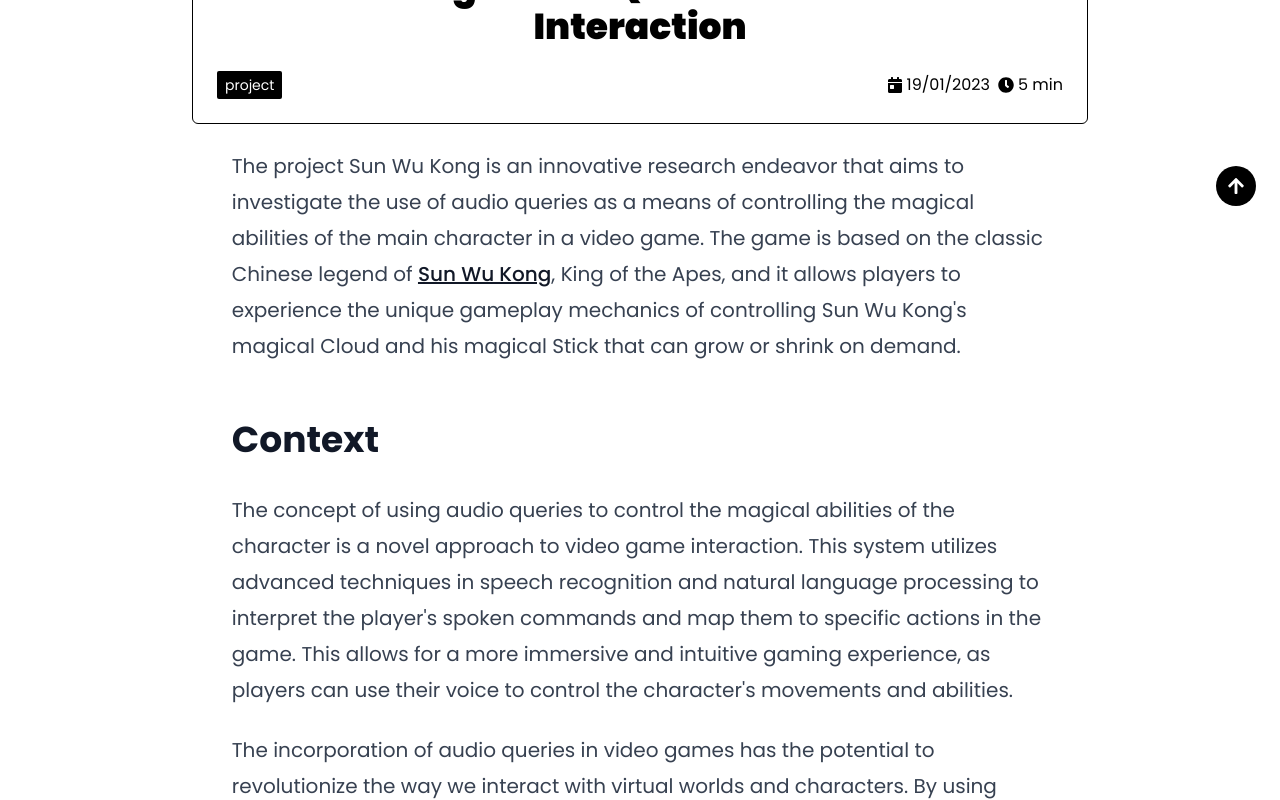
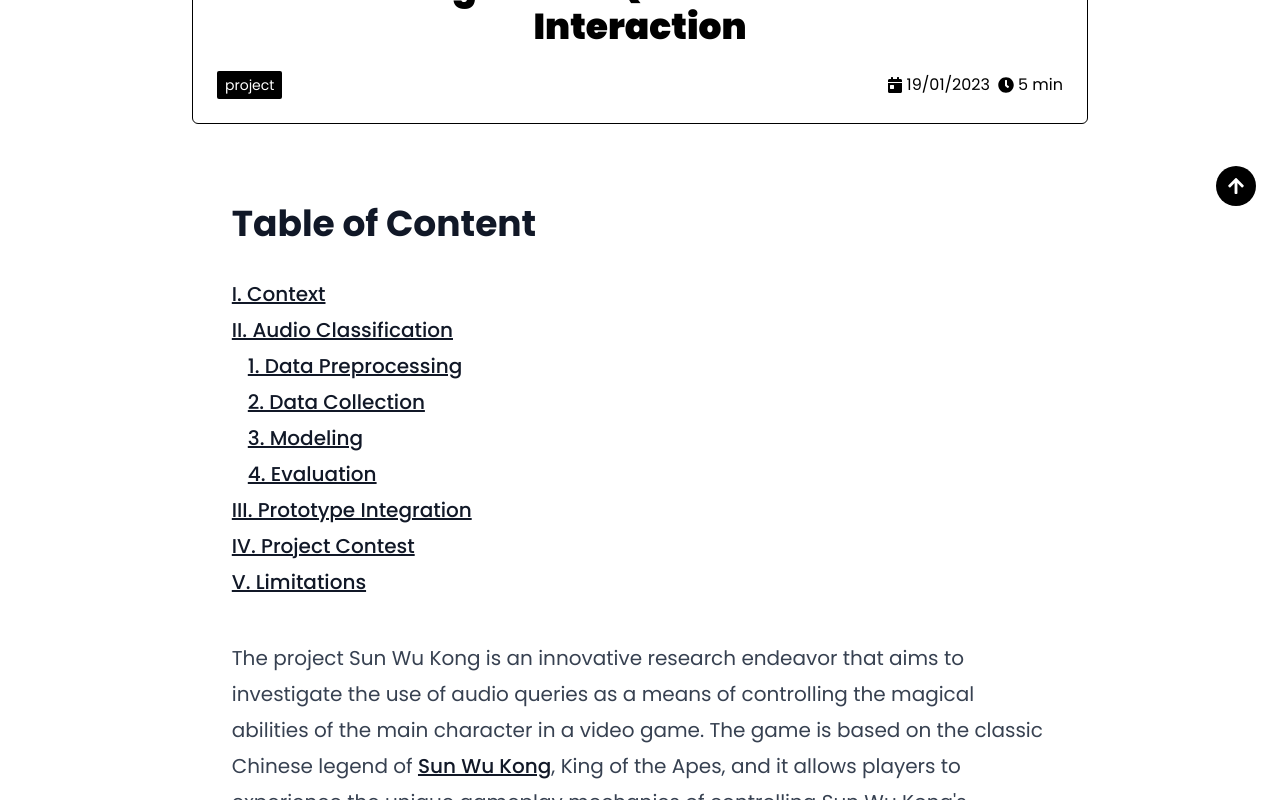
Before and after one commit to yliess86/yliesshati.com, a Next.js app: page /blog/sun-wu-kong in a window 1280 px wide. Shown: the part 570-1370 px from the top of the page. Built offline with nearby package versions, Linux system fonts and the light colour scheme.

Commit message:
[Feature] TOC

```diff
--- a/components/data/PostData.ts
+++ b/components/data/PostData.ts
@@ -1,5 +1,7 @@
 import fs from "fs";
 import matter from "gray-matter";
+
+import { ITOC, getTOC } from "./TocData";
 
 interface IPostMetadata {
   title: string,
@@ -20,6 +22,7 @@ export interface IPostInfos {
 export interface IPost {
   infos: IPostInfos;
   content: string;
+  toc: ITOC;
 };
 
 function getPostMetadata(file: Buffer): IPostMetadata {
@@ -36,27 +39,26 @@ function getPostMetadata(file: Buffer): IPostMetadata {
   }
 }
 
-function getPostContent(file: Buffer): string {
-  return matter(file).content;
-}
-
 function parseDate(date: string): number {
   const [day, month, year] = date.split("/");
   return Date.parse(`${year}-${month}-${day}`);
 }
 
 export function getPosts(last?: number): IPostInfos[] {
-  return fs.readdirSync("content/posts")
-           .map(path => { return { slug: path.replace(".md", ""), metadata: getPostMetadata(fs.readFileSync(`content/posts/${path}`)) }; })
-           .filter(p => p.metadata.public)
-           .sort((a, b) => parseDate(b.metadata.date) - parseDate(a.metadata.date))
-           .slice(0, last);
+  return fs
+    .readdirSync("content/posts")
+    .map(path => { return { slug: path.replace(".md", ""), metadata: getPostMetadata(fs.readFileSync(`content/posts/${path}`)) }; })
+    .filter(p => p.metadata.public)
+    .sort((a, b) => parseDate(b.metadata.date) - parseDate(a.metadata.date))
+    .slice(0, last);
 };
 
 export function getPost(slug: string): IPost {
   const file = fs.readFileSync(`content/posts/${slug}.md`);
+  const content = matter(file).content;
   return {
     infos: { slug: slug, metadata: getPostMetadata(file) },
-    content: getPostContent(file),
+    content: content,
+    toc: getTOC(content),
   }
 };
--- /dev/null
+++ b/components/data/TocData.ts
@@ -0,0 +1,51 @@
+export interface ITOCEntry {
+  title: string;
+  level: number;
+  id: string;
+  prefix: string;
+};
+
+export interface ITOC {
+  entries: ITOCEntry[];
+};
+
+function romanize(x: number) {
+  let lookup: {[key: string]: number} = { "M": 1000, "CM": 900, "D": 500, "CD": 400, "C": 100, "XC": 90, "L": 50, "XL": 40, "X": 10, "IX": 9, "V": 5, "IV": 4, "I": 1 }
+  let roman = ''
+  for (let key of Object.keys(lookup)) {
+    let q = Math.floor(x / lookup[key]);
+    x -= q * lookup[key];
+    roman += key.repeat(q);
+  }
+  return roman;
+}
+
+export function getTOC(file: string): ITOC {
+  const headers = file.split("\n").filter(l =>
+    l.startsWith("# ") ||
+    l.startsWith("## ") ||
+    l.startsWith("### ") ||
+    l.startsWith("#### ") ||
+    l.startsWith("##### ") ||
+    l.startsWith("###### ")
+  );
+
+  const entries = headers.map(h => {
+    const title = h.split("# ")[1];
+    return {
+      title: title,
+      level: Array.from(h).filter(c => c == "#").length,
+      id: title.toLowerCase().replace(" ", "-"),
+      prefix: "",
+    };
+  });
+
+  entries.map(entry => {
+    const num = entries.filter(other => other.level == entry.level).indexOf(entry) + 1;
+    if (entry.level == 2) entry.prefix = romanize(num);
+    if (entry.level == 3) entry.prefix = num.toString();
+    if (entry.level == 4) entry.prefix = Array.from("abcdefghijklmnopqrstuvxyz")[num];
+  })
+
+  return { entries };
+}
--- /dev/null
+++ b/components/elements/TocEntry.tsx
@@ -0,0 +1,14 @@
+import Link from "next/link";
+
+import { ITOCEntry } from "../data/TocData";
+
+export default function TOCEntry ({ entry }: { entry: ITOCEntry }) {
+  const margin = (entry.level - 2);
+  const inner = `${entry.prefix}. ${entry.title}`;
+  return (
+    <div className="flex flex-row gap-2">
+      {Array.from(" ".repeat(margin)).map(() => {return <div className="block w-2" />;})}
+      <Link href={`#${entry.id}`}>{inner}</Link>
+    </div>
+  );
+};
--- a/components/sections/Post.tsx
+++ b/components/sections/Post.tsx
@@ -1,8 +1,11 @@
+import Image from "next/image";
+import Link from "next/link";
+
+import { marked } from "marked";
 import { FaCalendarDay, FaClock } from "react-icons/fa";
-import Image from "next/image";
-import { marked } from "marked";
 
 import { IPost } from "../data/PostData";
+import TOCEntry from "../../components/elements/TocEntry"
 
 import Card from "../../components/elements/Card";
 import Badge from "../../components/elements/Badge";
@@ -23,7 +26,13 @@ export default function Post ({ post }: { post: IPost }) {
           </div>
         </div>
       </Card>
-      <article className="prose lg:prose-xl mx-auto" dangerouslySetInnerHTML={{ __html: marked(post.content) }} />
+      <div className="prose lg:prose-xl mx-auto w-full mb-4">
+        <p>
+          <h2>Table of Content</h2>
+          {post.toc.entries.map((entry, index) => <TOCEntry key={index} entry={entry}/>)}
+        </p>
+      </div>
+      <article className="prose lg:prose-xl mx-auto w-full" dangerouslySetInnerHTML={{ __html: marked(post.content) }} />
     </section>
   );
 };
```
